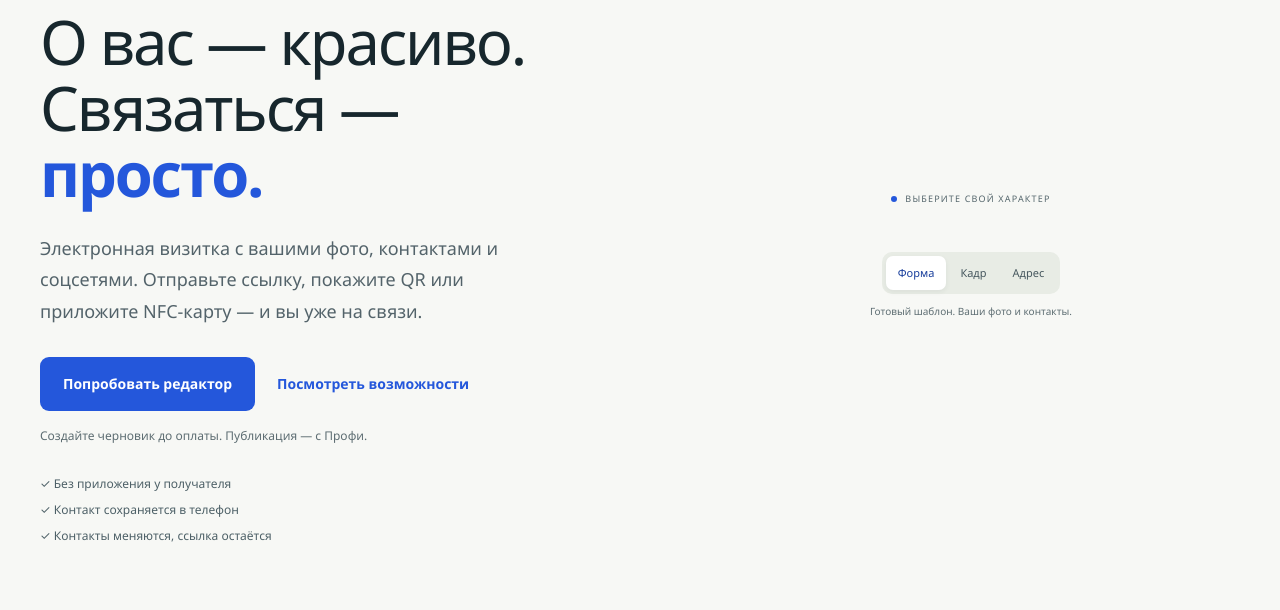
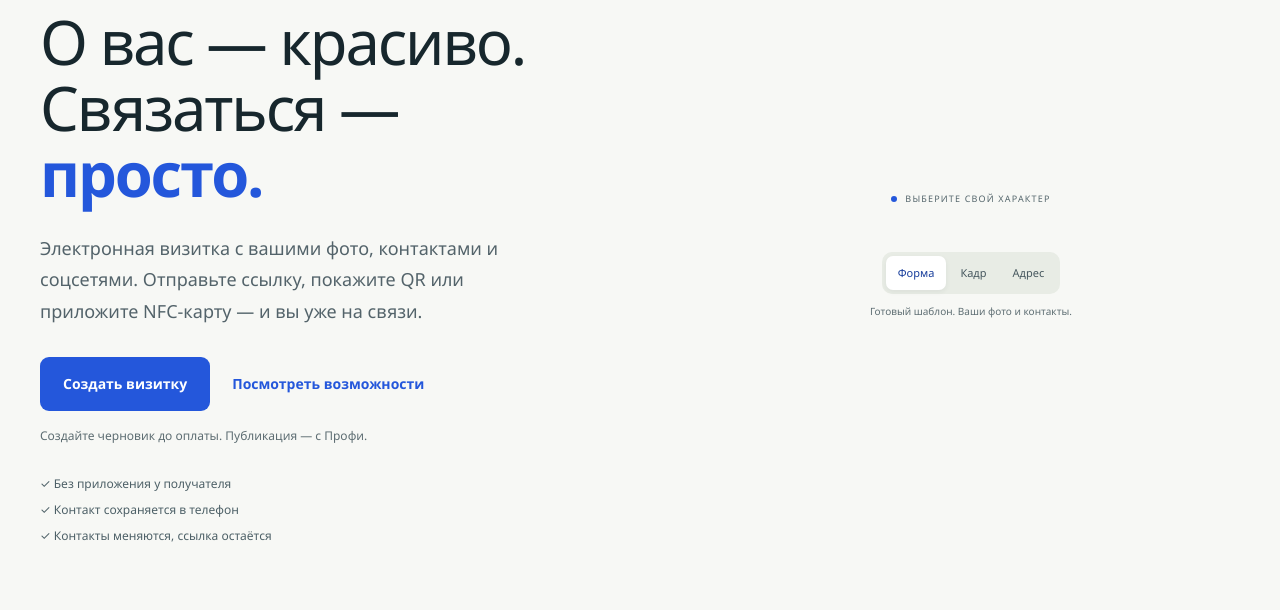
Before and after one commit to Miha1990/visiooo, a Django app: template app/templates/home.html in a window 1280 px wide. Shown: the part 208-818 px from the top of the page. Run offline with Django 4.2, Linux system fonts and the light colour scheme; the template is opened without the code that fills it, so the values that code supplies are empty.

Commit message:
Expose card creation actions on homepage and dashboard

```diff
--- a/app/static/client-shell.css
+++ b/app/static/client-shell.css
@@ -5,6 +5,7 @@
 .client-appbar .brand{font-size:24px}.client-appbar>span{font-size:12px;color:#68776f}
 .client-home{width:min(540px,calc(100% - 32px));margin:8px auto 24px;min-width:0}
 .client-home>h1{font-size:30px;margin:22px 0 8px;letter-spacing:-.035em}
+.client-cards-heading{display:flex;align-items:center;justify-content:space-between;gap:12px;flex-wrap:wrap;margin:12px 0 20px}.client-cards-heading h2{font-size:22px;margin:0;letter-spacing:-.03em}.client-cards-heading .create-card-form{margin:0}.client-cards-heading .button{min-height:46px;padding:12px 16px;font-size:14px;white-space:nowrap}
 .client-profile{border-radius:24px;background:#fff;overflow:hidden;border:1px solid #e4e9e5;box-shadow:0 8px 30px #263c2c06}
 .client-cover{height:220px;position:relative;isolation:isolate;background:radial-gradient(ellipse at 80% 0,#91aa94,transparent 70%),linear-gradient(135deg,#29483b,#617e66)}
 .client-cover-photo{position:absolute;inset:0;width:100%;height:100%;object-fit:cover;z-index:-2}
--- a/app/static/landing.css
+++ b/app/static/landing.css
@@ -15,6 +15,7 @@
 .m-hero h1 { font-size: clamp(40px,4.8vw,64px); line-height: 1.08; font-weight: 500; margin: 26px 0; }
 .m-hero-copy > .m-lead { max-width: 510px; }
 .m-actions { display: flex; flex-wrap: wrap; align-items: center; gap: 22px; margin: 30px 0 14px; }
+.marketing .create-card-form{margin:0;display:inline-block;max-width:100%}
 .m-hero-benefits { display: grid; gap: 7px; font-size: 12px; margin-top: 28px; color: #4d6067; }
 .m-showcase { position: relative; isolation: isolate; padding: 14px 20px 0; text-align: center; }
 .m-showcase::before { content: ''; position: absolute; inset: 85px -30px 80px; z-index: -1; border-radius: 50%; background: radial-gradient(ellipse,#dce6fc 0,#e6ebe1 60%,transparent 70%); }
--- /dev/null
+++ b/app/templates/cards/create_action.html
@@ -0,0 +1 @@
+{% if user.is_authenticated %}<form class="create-card-form" action="{% url 'dashboard' %}" method="post">{% csrf_token %}<button type="submit" class="button">Создать визитку</button></form>{% else %}<a class="button" href="{% url 'register' %}">Создать визитку</a>{% endif %}
--- a/app/templates/cards/dashboard.html
+++ b/app/templates/cards/dashboard.html
@@ -3,6 +3,7 @@
 {% block content %}<section class="client-home" aria-label="Мои визитки">
 {% if not user.email_verified_at %}<div class="notice"><span>Подтвердите электронную почту перед публикацией.</span><form action="/accounts/resend" method="post">{% csrf_token %}<button class="text-button">Отправить ещё раз</button></form></div>{% endif %}
 {% if card %}
+<div class="client-cards-heading"><h2>Мои визитки</h2>{% include 'cards/create_action.html' %}</div>
 {% if cards|length > 1 %}<form method="get" class="client-card-picker"><label for="selected-card">Мои визитки</label><div><select id="selected-card" name="card">{% for item in cards %}<option value="{{ item.pk }}" {% if item.pk == card.pk %}selected{% endif %}>{{ item.draft.name }}</option>{% endfor %}</select><button type="submit">Выбрать</button></div></form>{% endif %}
 <article class="client-profile"><div class="client-cover">
 {% card_image 'logo' as logo_url %}{% if logo_url %}<img class="client-profile-logo" src="{{ logo_url }}" alt="Логотип {{ content.name }}">{% endif %}
--- a/app/templates/home.html
+++ b/app/templates/home.html
@@ -3,7 +3,7 @@
 {% block extra_head %}<meta name="yandex-verification" content="5f583e14804a4cb5" />
 <meta name="description" content="Все контакты на одной странице: три шаблона, свои фотографии, соцсети, сохранение контакта, QR и NFC. Возможности и условия Профи перед подключением."><link rel="stylesheet" href="{% static 'landing.css' %}"><script src="{% static 'landing.js' %}" defer></script>{% endblock %}
 {% block content %}<div class="marketing">
-<section class="m-hero shell"><div class="m-hero-copy"><p class="eyebrow"><span class="tiny-dot"></span> ЗНАКОМСТВО, КОТОРОЕ ПРОДОЛЖАЕТСЯ</p><h1>О вас — красиво.<br>Связаться — <em>просто.</em></h1><p class="m-lead">Электронная визитка с вашими фото, контактами и соцсетями. Отправьте ссылку, покажите QR или приложите NFC-карту — и вы уже на связи.</p><div class="m-actions"><a class="button" href="{% if user.is_authenticated %}/app/cards{% else %}/accounts/register{% endif %}">Попробовать редактор</a><a class="m-text-link" href="#possibilities">Посмотреть возможности</a></div><p class="m-fine">Создайте черновик до оплаты. Публикация — с Профи.</p><div class="m-hero-benefits"><span>✓ Без приложения у получателя</span><span>✓ Контакт сохраняется в телефон</span><span>✓ Контакты меняются, ссылка остаётся</span></div></div>
+<section class="m-hero shell"><div class="m-hero-copy"><p class="eyebrow"><span class="tiny-dot"></span> ЗНАКОМСТВО, КОТОРОЕ ПРОДОЛЖАЕТСЯ</p><h1>О вас — красиво.<br>Связаться — <em>просто.</em></h1><p class="m-lead">Электронная визитка с вашими фото, контактами и соцсетями. Отправьте ссылку, покажите QR или приложите NFC-карту — и вы уже на связи.</p><div class="m-actions">{% include 'cards/create_action.html' %}<a class="m-text-link" href="#possibilities">Посмотреть возможности</a></div><p class="m-fine">Создайте черновик до оплаты. Публикация — с Профи.</p><div class="m-hero-benefits"><span>✓ Без приложения у получателя</span><span>✓ Контакт сохраняется в телефон</span><span>✓ Контакты меняются, ссылка остаётся</span></div></div>
 <div class="m-showcase"><div class="m-showcase-label"><span class="m-live-dot"></span> ВЫБЕРИТЕ СВОЙ ХАРАКТЕР</div><div class="m-live-examples" data-demo-card>{% for example in examples %}<div data-demo-panel="{{ example.slug }}" {% if not forloop.first %}hidden{% endif %}>{% include 'cards/fragment.html' with content=example.content example_assets=example.assets example_qr_url=example.qr_url example_vcard_url=example.vcard_url name_heading="h2" %}<a class="m-live-example-open" href="/examples/{{ example.slug }}">Открыть визитку</a></div>{% endfor %}</div><div class="m-theme-picker" role="group" aria-label="Пример оформления"><button type="button" data-demo-theme="designer" aria-pressed="true">Форма</button><button type="button" data-demo-theme="photographer" aria-pressed="false">Кадр</button><button type="button" data-demo-theme="property" aria-pressed="false">Адрес</button></div><p class="m-fine">Готовый шаблон. Ваши фото и контакты.</p></div></section>
 <nav class="m-section-nav shell" aria-label="Возможности сервиса"><a href="#examples">Примеры</a><a href="#possibilities">Возможности</a><a href="#design">Оформление</a><a href="#sharing">QR и NFC</a><a href="#domain">Свой домен</a><a href="#plans">Стоимость</a><a href="#questions">Вопросы</a></nav>
 <section class="m-section shell" id="examples"><div class="m-section-heading"><div><p class="eyebrow">НЕ ПРОСТО КОНТАКТ. ВПЕЧАТЛЕНИЕ.</p><h2>Три характера.<br><em>Один — ваш.</em></h2></div><p>Редакционная лёгкость, атмосфера кадра или деловая точность. Выберите оформление и наполните его собой.</p></div><div class="m-examples-grid">{% for example in examples %}<article class="m-example"><div class="m-example-caption"><strong>{{ example.label }}</strong><span>{{ example.style }}</span></div><div class="m-example-frame">{% include 'cards/fragment.html' with content=example.content example_assets=example.assets example_qr_url=example.qr_url example_vcard_url=example.vcard_url name_heading="h3" %}</div><a class="m-example-open" href="/examples/{{ example.slug }}">Открыть визитку</a></article>{% endfor %}</div><p><a class="button secondary" href="/examples/premium">Посмотреть все возможности</a></p><p class="m-examples-disclosure">Имена и контакты в примерах вымышлены, фотографии созданы с помощью ИИ. Ваша визитка будет содержать ваши данные.</p></section>
@@ -28,5 +28,5 @@
 <details><summary>Кто увидит мои контакты?</summary><p>Опубликованная визитка доступна любому, у кого есть ссылка. Перед публикацией вы подтверждаете согласие на открытый показ данных. Доступ можно закрыть, сняв визитку с публикации. Это не удалит контакты, уже сохранённые другими людьми.</p></details>
 <details><summary>Как оплатить и продлить подписку?</summary><p>Выберите в кабинете месяц за 199 ₽ или год за 1 490 ₽, подтвердите документы и перейдите на защищённую страницу ЮКассы. Доступ продлевается после подтверждения платежа. Автосписаний нет. {% if not payment_enabled %}Подключение рабочего магазина ещё не завершено; пока доступен редактор.{% elif payment_test %}Сейчас включён тестовый режим, реальные деньги не принимаются.{% endif %}</p></details>
 </div></section>
-<section class="shell m-final"><p class="eyebrow">ПУСТЬ СЛЕДУЮЩЕЕ ЗНАКОМСТВО ЗАПОМНИТСЯ</p><h2>Ваша история.<br><em>Ваша визитка.</em></h2><p>Посмотрите, как будут выглядеть ваши контакты,<br>ещё до подключения Профи.</p><a class="button" href="{% if user.is_authenticated %}/app/cards{% else %}/accounts/register{% endif %}">Попробовать редактор</a></section>
+<section class="shell m-final"><p class="eyebrow">ПУСТЬ СЛЕДУЮЩЕЕ ЗНАКОМСТВО ЗАПОМНИТСЯ</p><h2>Ваша история.<br><em>Ваша визитка.</em></h2><p>Посмотрите, как будут выглядеть ваши контакты,<br>ещё до подключения Профи.</p>{% include 'cards/create_action.html' %}</section>
 </div>{% endblock %}
```
